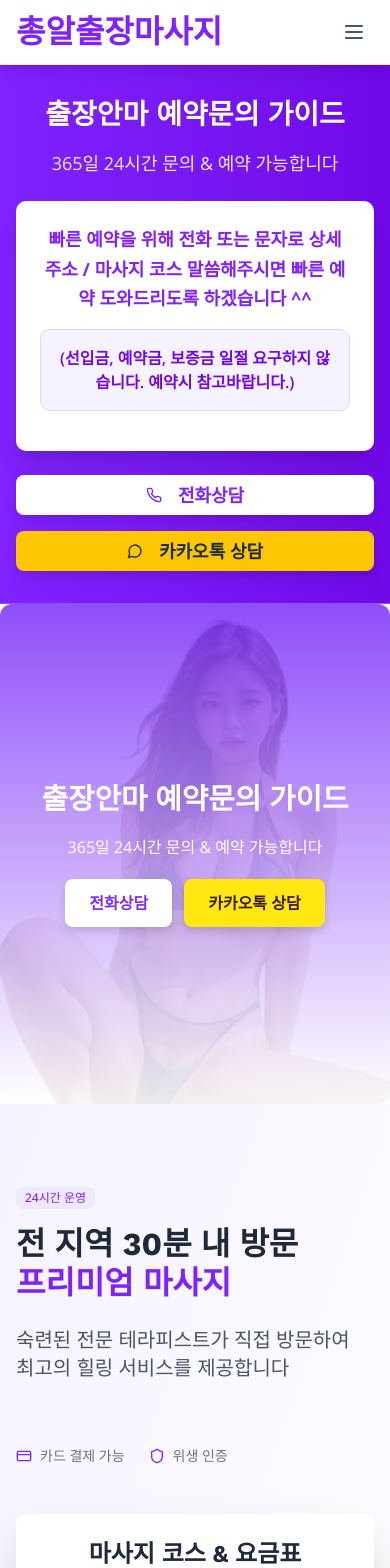
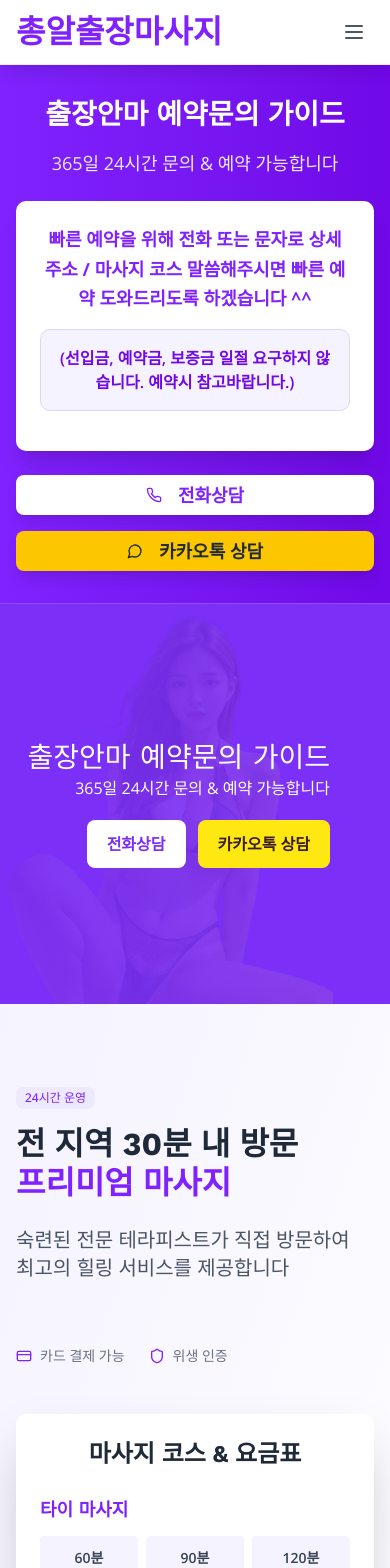
Before and after one commit to tkm240221-pixel/-, a Next.js app: page / in a window 390 px wide. Shown: the top 1568 px of the page. Built offline with nearby package versions, Linux system fonts and the light colour scheme.

Commit message:
Update globals.css

```diff
--- a/app/globals.css
+++ b/app/globals.css
@@ -264,60 +264,47 @@
 .banner {
   display: flex;
   align-items: center;
-  justify-content: flex-end; /* 👉 텍스트 오른쪽 */
-  padding: 60px 40px;
-  min-height: 500px;
-
-  /* ✅ 보라 → 흰색 그라데이션 + 배경 이미지 */
-  background:
-    linear-gradient(90deg, rgba(123,47,247,0.85), rgba(255,255,255,0.9)),
-    url("/AI.biki.png") center/cover no-repeat;
-
-  color: #fff; /* 👉 텍스트는 흰색 유지 */
-  border-radius: 12px;
-  position: relative;
-  overflow: hidden;
+  justify-content: space-between;
+  padding: 40px 20px;
+  background: linear-gradient(
+      90deg,
+      rgba(123, 47, 247, 0.95),
+      rgba(123, 47, 247, 0.85)
+    ),
+    url("/AI.biki.png") no-repeat left center; /* 좌측에 이미지 */
+  background-size: auto 100%; /* 세로에 맞춰서 이미지 크기 조정 */
+  background-color: #7b2ff7; /* 이미지 안 뜰 때 대비 */
+  color: white;
+  gap: 20px;
+  min-height: 400px; /* 배너 높이 강제 (조절 가능) */
 }
 
 .banner-content {
-  max-width: 600px;
-  text-align: right;
-  z-index: 2; /* 배경 위로 */
-}
-
-.banner-content h2 {
-  font-size: 2.4rem;
-  font-weight: 800;
-  margin-bottom: 16px;
-  line-height: 1.3;
-}
-
-.banner-content p {
-  font-size: 1.2rem;
-  margin-bottom: 20px;
+  flex: 1;
+  text-align: right; /* 오른쪽 정렬 */
+  padding-right: 40px;
 }
 
 .banner-buttons {
   margin-top: 20px;
   display: flex;
   gap: 12px;
+  flex-wrap: wrap;
   justify-content: flex-end;
 }
 
 .btn {
   background: white;
   color: #7b2ff7;
-  padding: 12px 24px;
+  padding: 12px 20px;
   border-radius: 8px;
   text-decoration: none;
   font-weight: bold;
   transition: all 0.2s ease-in-out;
-  box-shadow: 0 4px 8px rgba(0,0,0,0.15);
 }
 
 .btn:hover {
-  transform: translateY(-2px);
-  opacity: 0.95;
+  opacity: 0.9;
 }
 
 .btn-kakao {
@@ -328,35 +315,3 @@
 .btn-kakao:hover {
   opacity: 0.9;
 }
-
-/* ✅ 반응형 (모바일) */
-@media (max-width: 768px) {
-  .banner {
-    flex-direction: column;
-    text-align: center;
-    justify-content: center;
-    padding: 40px 20px;
-
-    /* 모바일에서는 세로 보라 → 흰색 */
-    background:
-      linear-gradient(180deg, rgba(123,47,247,0.85), rgba(255,255,255,0.9)),
-      url("/AI.biki.png") center/cover no-repeat;
-  }
-
-  .banner-content {
-    text-align: center;
-    max-width: 100%;
-  }
-
-  .banner-buttons {
-    justify-content: center;
-  }
-
-  .banner-content h2 {
-    font-size: 1.8rem;
-  }
-
-  .banner-content p {
-    font-size: 1rem;
-  }
-}
```
